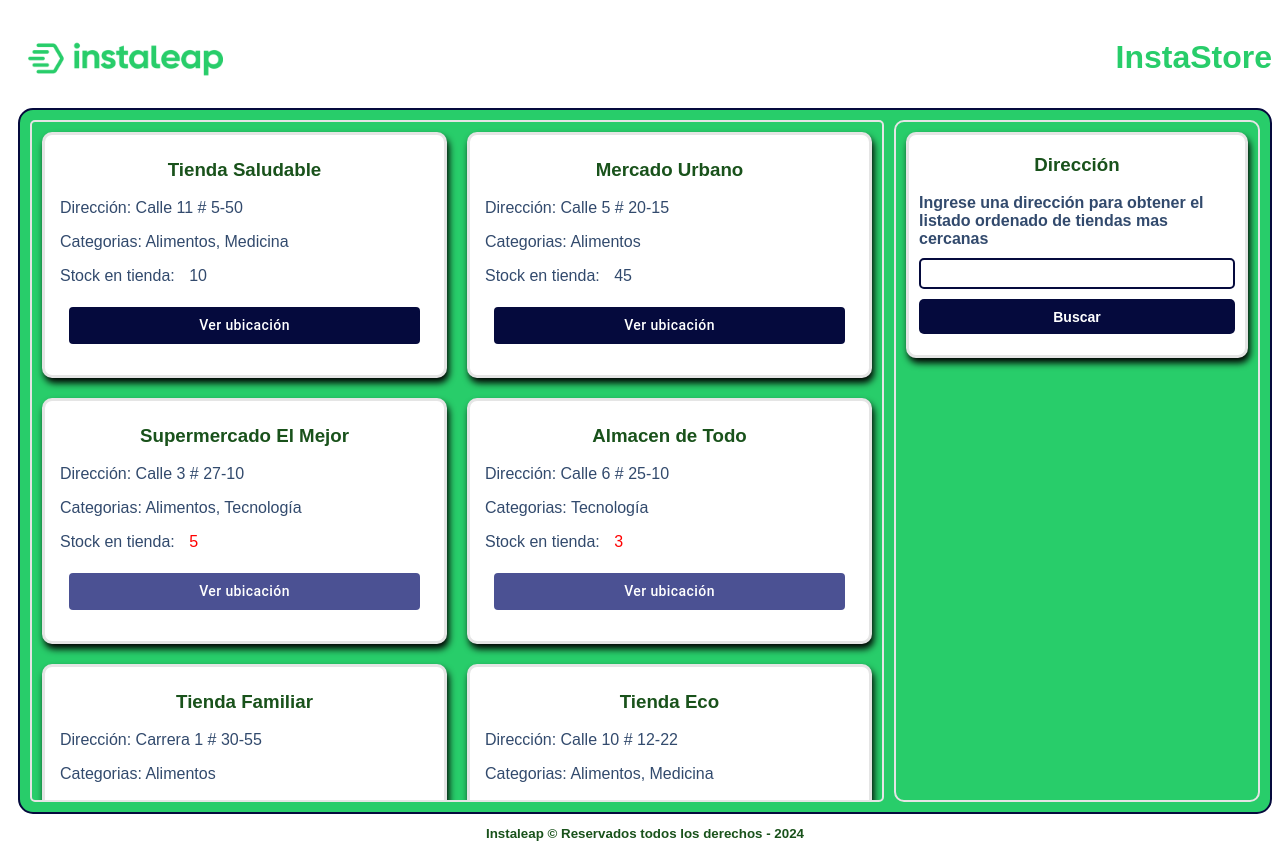
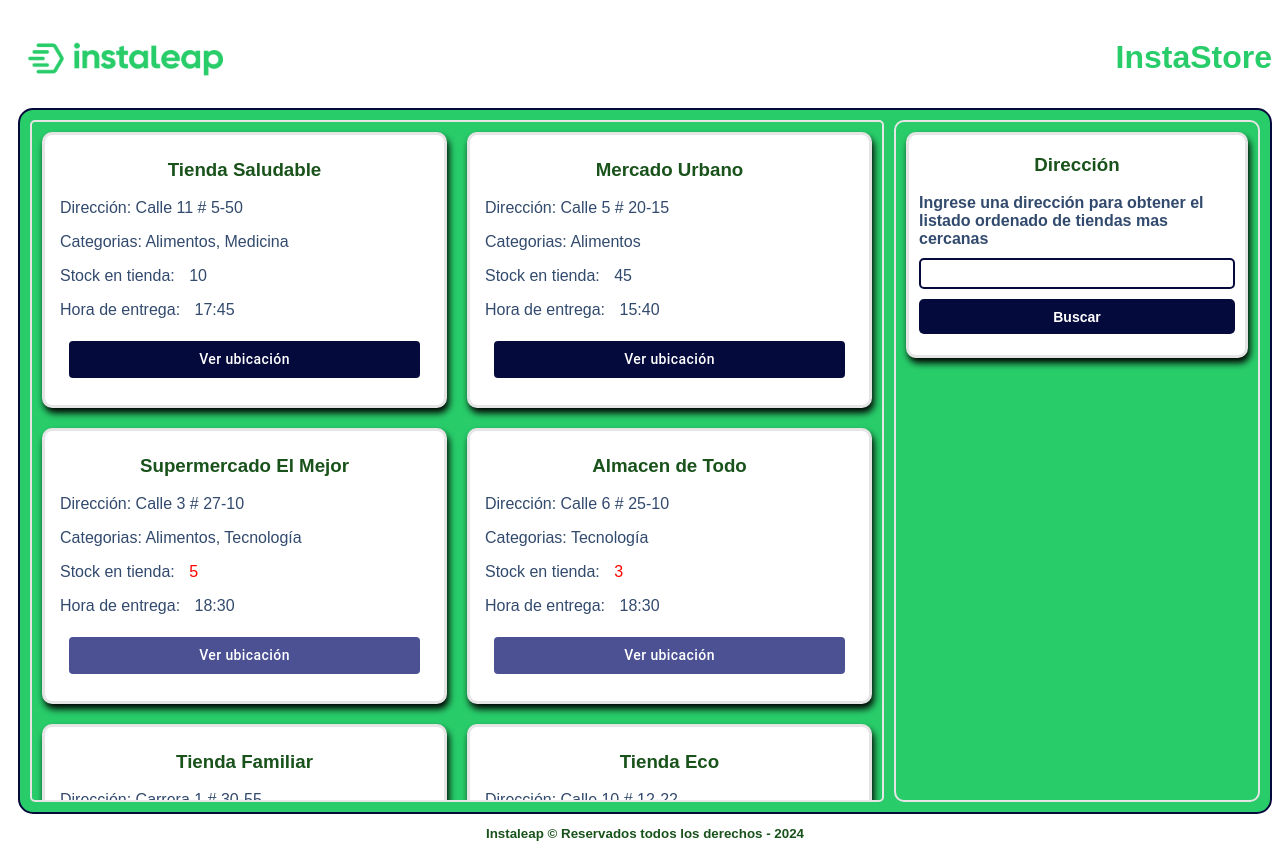
Before and after one commit to jprietor13/store-availability, a React (Vite) app: page / in a window 1280 px wide. Built offline with nearby package versions, Linux system fonts and the light colour scheme.

Commit message:
feat: add nextDeliveryTime to details

```diff
--- a/src/components/StoreDetails.tsx
+++ b/src/components/StoreDetails.tsx
@@ -43,6 +43,9 @@ export const StoreDetails: React.FC<Props> = ({ store }) => {
               {item.stock}
             </span>
           </p>
+          <p>
+            Hora de entrega: <span>{item.nextDeliveryTime}</span>
+          </p>
           <div>
             <StoreMap
               coordinates={item.coordinates}
--- a/src/index.css
+++ b/src/index.css
@@ -81,8 +81,8 @@ h3 {
   margin: 5px;
   padding: 5px;
   box-shadow: 2px 5px 7px #000000;
-  height: 230px;
-  max-height: 230px;
+  height: 260px;
+  max-height: 260px;
   position: relative;
   font-weight: 400;
 }
```
